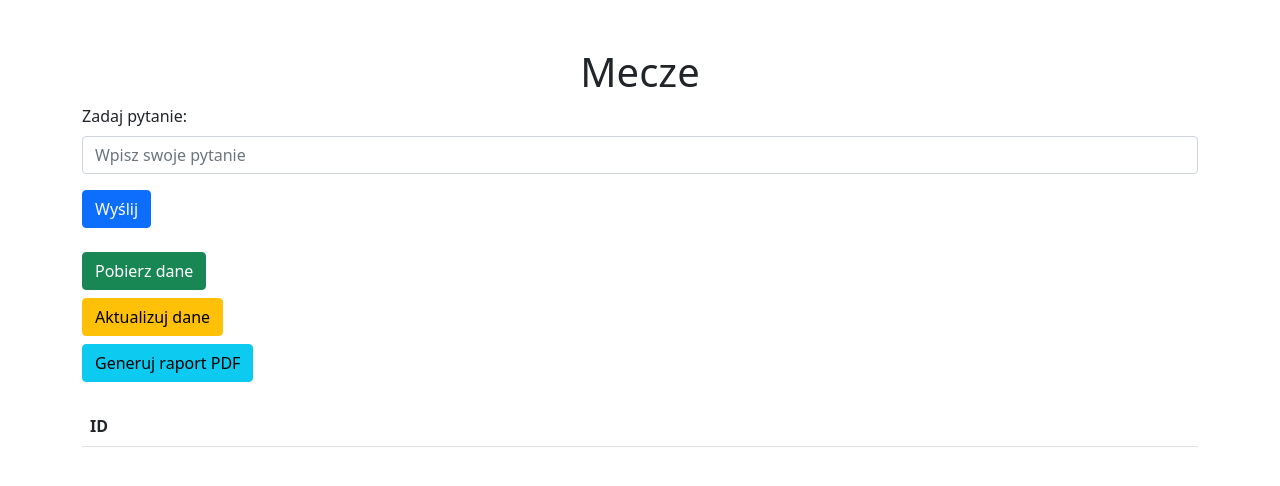
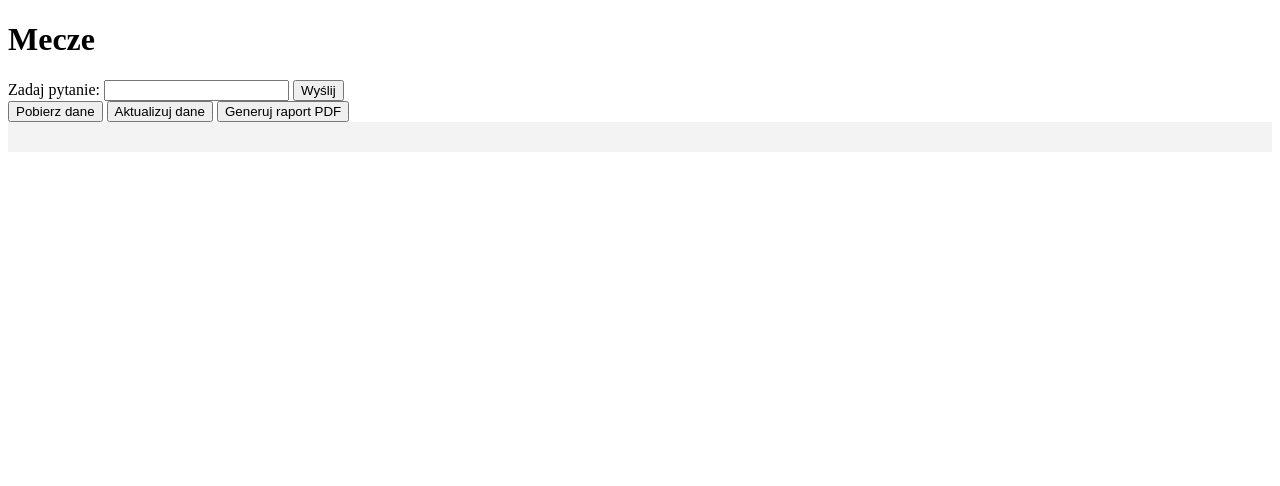
Before and after one commit to safe-n/flask-football-app, a Flask app: page / in a window 1280 px wide. Shown: the top 486 px of the page. Run offline with Flask 3, Linux system fonts and the light colour scheme; lists and menus that the app fills with data are empty; some libraries are stand-ins or nearby versions.

Commit message:
Update index.html

```diff
--- a/templates/index.html
+++ b/templates/index.html
@@ -1,36 +1,184 @@
 <!DOCTYPE html>
-<html lang="pl">
+<html lang="en">
 <head>
     <meta charset="UTF-8">
     <meta name="viewport" content="width=device-width, initial-scale=1.0">
     <title>Mecze</title>
-    <link rel="stylesheet" href="https://cdnjs.cloudflare.com/ajax/libs/bootstrap/5.1.3/css/bootstrap.min.css">
+    <style>
+        /* Styl dla spinnera */
+        .spinner {
+            display: none;
+            border: 16px solid #f3f3f3;
+            border-radius: 50%;
+            border-top: 16px solid #3498db;
+            width: 120px;
+            height: 120px;
+            animation: spin 2s linear infinite;
+            margin: auto;
+        }
+
+        @keyframes spin {
+            0% { transform: rotate(0deg); }
+            100% { transform: rotate(360deg); }
+        }
+
+        /* Styl dla paska postępu */
+        #progressBar {
+            width: 100%;
+            background-color: #f3f3f3;
+        }
+
+        #progressBar div {
+            width: 0%;
+            height: 30px;
+            background-color: #4caf50;
+            text-align: center;
+            line-height: 30px;
+            color: white;
+        }
+
+        /* Styl dla okna logów */
+        #logWindow {
+            display: none;
+            width: 100%;
+            height: 200px;
+            border: 1px solid #ccc;
+            overflow-y: scroll;
+            margin-top: 10px;
+        }
+
+        #logWindow pre {
+            white-space: pre-wrap;
+        }
+    </style>
 </head>
-<body>
-    <div class="container mt-5">
-        <h1 class="text-center">Mecze</h1>
-        <form action="{{ url_for('query') }}" method="post" class="mb-4">
-            <div class="mb-3">
-                <label for="query" class="form-label">Zadaj pytanie:</label>
-                <input type="text" id="query" name="query" class="form-control" placeholder="Wpisz swoje pytanie" required>
-            </div>
-            <button type="submit" class="btn btn-primary">Wyślij</button>
-        </form>
-        {% if result %}
-        <div class="alert alert-info">
-            {{ result }}
-        </div>
-        {% endif %}
-        <form action="{{ url_for('fetch') }}" method="post" class="mb-2">
-            <button type="submit" class="btn btn-success">Pobierz dane</button>
-        </form>
-        <form action="{{ url_for('update') }}" method="post" class="mb-2">
-            <button type="submit" class="btn btn-warning">Aktualizuj dane</button>
-        </form>
-        <form action="{{ url_for('report') }}" method="post" class="mb-4">
-            <button type="submit" class="btn btn-info">Generuj raport PDF</button>
-        </form>
-        <table class="table table-striped">
-            <thead>
-                <tr>
-                    <th>ID
+<body onload="showLoading()">
+    <div id="loadingScreen">
+        <div class="spinner" id="spinner"></div>
+    </div>
+    <script>
+        function showLoading() {
+            document.getElementById('loadingScreen').style.display = 'block';
+            window.onload = function() {
+                document.getElementById('loadingScreen').style.display = 'none';
+            }
+        }
+    </script>
+    <h1>Mecze</h1>
+    <div>
+        <label for="query">Zadaj pytanie:</label>
+        <input type="text" id="query" name="query">
+        <button onclick="sendQuery()">Wyślij</button>
+    </div>
+    <button id="fetchButton" onclick="fetchData()">Pobierz dane</button>
+    <button id="updateButton" onclick="updateData()">Aktualizuj dane</button>
+    <button id="reportButton" onclick="generateReport()">Generuj raport PDF</button>
+    <div class="spinner" id="spinner"></div>
+    <div id="progressBar">
+        <div></div>
+    </div>
+    <div id="logWindow">
+        <pre id="logContent"></pre>
+    </div>
+    <div id="result"></div>
+
+    <script>
+        function showSpinner() {
+            document.getElementById('spinner').style.display = 'block';
+            document.getElementById('fetchButton').style.display = 'none';
+            document.getElementById('updateButton').style.display = 'none';
+            document.getElementById('reportButton').style.display = 'none';
+            document.getElementById('logWindow').style.display = 'block';
+        }
+
+        function hideSpinner() {
+            document.getElementById('spinner').style.display = 'none';
+            document.getElementById('logWindow').style.display = 'none';
+            document.getElementById('fetchButton').style.display = 'inline';
+            document.getElementById('updateButton').style.display = 'inline';
+            document.getElementById('reportButton').style.display = 'inline';
+        }
+
+        function updateProgressBar(percentage) {
+            var progressBar = document.getElementById('progressBar');
+            var progress = progressBar.querySelector('div');
+            progress.style.width = percentage + '%';
+            progress.textContent = percentage + '%';
+            progressBar.style.display = 'block';
+        }
+
+        function appendLog(message) {
+            var logContent = document.getElementById('logContent');
+            logContent.textContent += message + '\n';
+            logContent.scrollTop = logContent.scrollHeight;
+        }
+
+        function fetchData() {
+            showSpinner();
+            fetch('/fetch', { method: 'POST' })
+                .then(response => response.text())
+                .then(data => {
+                    document.getElementById('result').textContent = data;
+                    hideSpinner();
+                })
+                .catch(error => {
+                    document.getElementById('result').textContent = 'Error: ' + error;
+                    hideSpinner();
+                });
+        }
+
+        function updateData() {
+            showSpinner();
+            fetch('/update', { method: 'POST' })
+                .then(response => response.text())
+                .then(data => {
+                    document.getElementById('result').textContent = data;
+                    hideSpinner();
+                })
+                .catch(error => {
+                    document.getElementById('result').textContent = 'Error: ' + error;
+                    hideSpinner();
+                });
+        }
+
+        function generateReport() {
+            showSpinner();
+            fetch('/report', { method: 'POST' })
+                .then(response => response.blob())
+                .then(blob => {
+                    const url = window.URL.createObjectURL(blob);
+                    const a = document.createElement('a');
+                    a.style.display = 'none';
+                    a.href = url;
+                    a.download = 'Football_Data_Analysis_Report.pdf';
+                    document.body.appendChild(a);
+                    a.click();
+                    window.URL.revokeObjectURL(url);
+                    hideSpinner();
+                })
+                .catch(error => {
+                    document.getElementById('result').textContent = 'Error: ' + error;
+                    hideSpinner();
+                });
+        }
+
+        function sendQuery() {
+            const query = document.getElementById('query').value;
+            fetch('/query', {
+                method: 'POST',
+                headers: {
+                    'Content-Type': 'application/x-www-form-urlencoded',
+                },
+                body: 'query=' + encodeURIComponent(query),
+            })
+                .then(response => response.json())
+                .then(data => {
+                    document.getElementById('result').textContent = JSON.stringify(data);
+                })
+                .catch(error => {
+                    document.getElementById('result').textContent = 'Error: ' + error;
+                });
+        }
+    </script>
+</body>
+</html>
```
